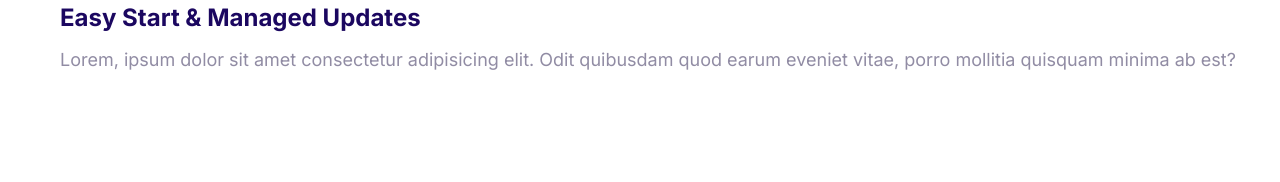
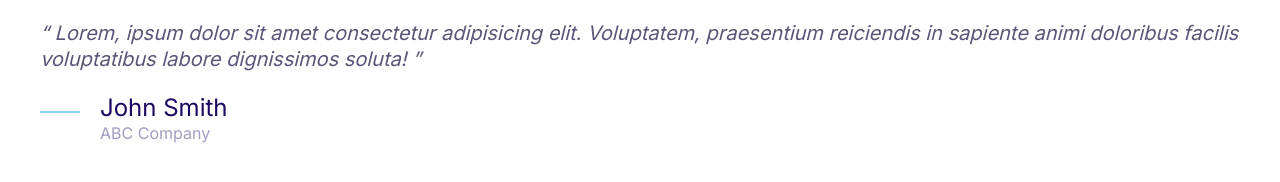
Before and after one commit to SamGitHub3/moshifybysam, a plain HTML site: page index.html in a window 1280 px wide. Drawn offline with Linux system fonts and the light colour scheme.

Commit message:
Defining quote components.

```diff
--- a/css/styles.css
+++ b/css/styles.css
@@ -4,6 +4,7 @@
     --color-accent: #ff3400;
     --color-headings: #1b0760;
     --color-body: #918ca4;
+    --color-body-darker: #5c5577;
     --color-border: #ccc;
     --border-radius: 30px;
 }
@@ -386,3 +387,53 @@ a {
     margin-top: 1rem;
 
 }
+
+/* Quotes */
+
+.quote {
+    font-size: 3rem;
+    font-style: italic;
+    color: var(--color-body-darker);
+    line-height: 1.3;
+}
+
+.quote__text::before {
+    content: open-quote;
+}
+
+.quote__text::after {
+    content: close-quote;
+}
+
+.quote__author {
+    font-size: 3rem;
+    font-weight: 500;
+    font-style: normal;
+    margin-bottom: 0;
+}
+
+.quote__organization{
+    color: var(--color-headings);
+    opacity: .4;
+    font-size: 2rem;
+    font-style: normal;
+}
+
+.quote__line {
+    position: relative;
+    bottom: 10px;
+}
+
+@media screen and (min-width: 1024px) {
+    .quote {
+        font-size: 2rem;
+    }
+
+    .quote__author {
+        font-size: 2.4rem;
+    }
+
+    .quote__organization {
+        font-size: 1.6rem;
+    }
+}
--- a/index.html
+++ b/index.html
@@ -18,20 +18,25 @@
     ></script>
   </head>
   <body>
+    <blockquote class="quote">
+      <p class="quote__text">
+        Lorem, ipsum dolor sit amet consectetur adipisicing elit. Voluptatem,
+        praesentium reiciendis in sapiente animi doloribus facilis voluptatibus
+        labore dignissimos soluta!
+      </p>
+      <footer>
         <div class="media">
           <div class="media__image">
-        <svg class="icon icon--primary">
-          <use xlink:href="images/sprite.svg#snap"></use>
+            <svg class="icon icon--primary quote__line">
+              <use xlink:href="images/sprite.svg#line"></use>
             </svg>
           </div>
           <div class="media__body">
-        <h3 class="media__title">Easy Start & Managed Updates</h3>
-        <p>
-          Lorem, ipsum dolor sit amet consectetur adipisicing elit. Odit
-          quibusdam quod earum eveniet vitae, porro mollitia quisquam minima ab
-          est?
-        </p>
+            <h3 class="media__title quote__author">John Smith</h3>
+            <p class="quote__organization">ABC Company</p>
           </div>
         </div>
+      </footer>
+    </blockquote>
   </body>
 </html>
```
Also changed, not shown: css/components/quotes.html (added, +20 -0 lines). Lines whose indentation alone changed are shown as unchanged.
